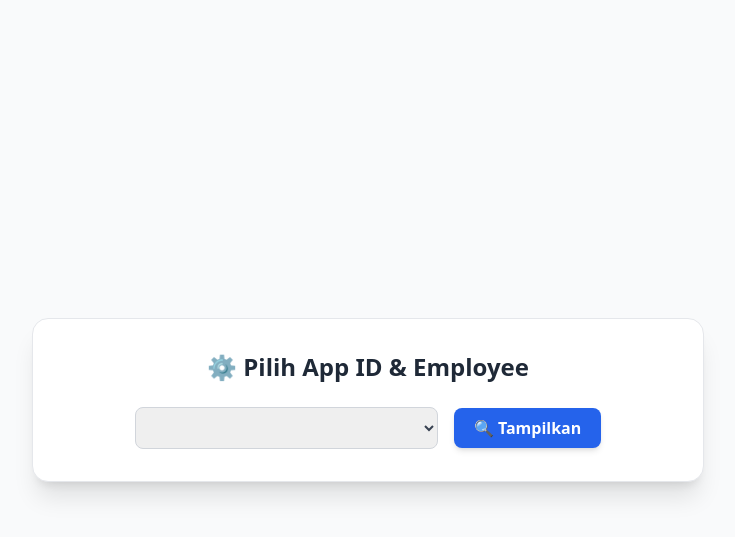
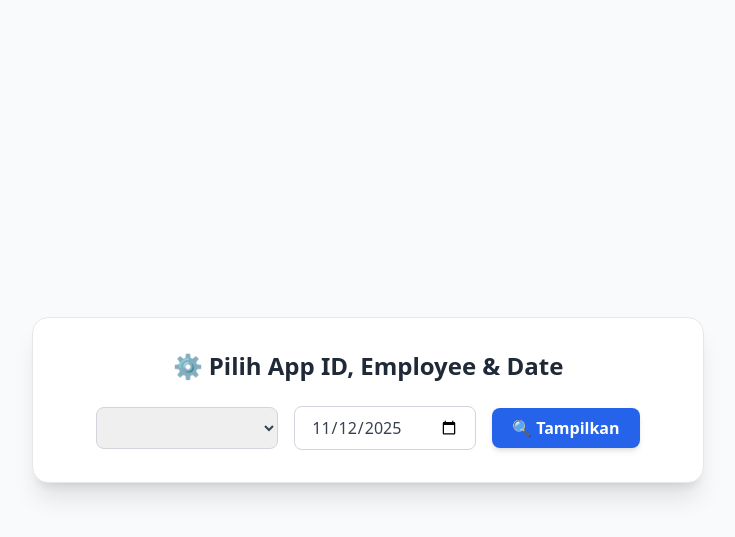
Before and after one commit to fiansyahm31125/mini-project-attandance, a CodeIgniter app: a page that uses application/views/iauser_select_view.php in a window 1280 px wide. Shown: the top 537 px of the page, without its empty margins (272-1007 px from the left). Run offline with CodeIgniter, Linux system fonts and the light colour scheme; data that the repository does not hold is empty; some libraries are stand-ins or nearby versions.

Commit message:
Batas automatic

```diff
--- a/application/views/iauser_select_view.php
+++ b/application/views/iauser_select_view.php
@@ -3,7 +3,7 @@
 
 <head>
     <meta charset="UTF-8">
-    <title>Pilih AppID & Employee</title>
+    <title>Pilih AppID, Employee & Date</title>
     <script src="https://cdn.tailwindcss.com"></script>
 </head>
 
@@ -11,12 +11,13 @@
 
     <div class="bg-white shadow-xl rounded-2xl p-8 w-full max-w-2xl border border-gray-200">
         <h2 class="text-2xl font-bold text-gray-800 mb-6 text-center">
-            ⚙️ Pilih App ID & Employee
+            ⚙️ Pilih App ID, Employee & Date
         </h2>
 
-        <div class="flex flex-col md:flex-row gap-4 items-center justify-center">
+        <div class="flex flex-col md:flex-row gap-4 items-center justify-center flex-wrap">
+            <!-- AppID -->
             <select name="appid" id="appid"
-                class="w-full md:w-1/2 px-4 py-2 border border-gray-300 rounded-lg text-gray-700 focus:ring-2 focus:ring-blue-500 focus:outline-none transition">
+                class="w-full md:w-[30%] px-4 py-2 border border-gray-300 rounded-lg text-gray-700 focus:ring-2 focus:ring-blue-500 focus:outline-none transition">
                 <option value="">-- Pilih AppID --</option>
                 <?php foreach ($iausers as $row): ?>
                     <option value="<?= htmlspecialchars($row['appid']); ?>"
@@ -26,25 +27,37 @@
                 <?php endforeach; ?>
             </select>
 
+            <!-- Employee -->
             <select name="employee" id="employee"
-                class="hidden w-full md:w-1/2 px-4 py-2 border border-gray-300 rounded-lg text-gray-700 focus:ring-2 focus:ring-blue-500 focus:outline-none transition">
+                class="hidden w-full md:w-[30%] px-4 py-2 border border-gray-300 rounded-lg text-gray-700 focus:ring-2 focus:ring-blue-500 focus:outline-none transition">
                 <option value="">-- Pilih Employee --</option>
             </select>
 
+            <!-- Pilih Tanggal -->
+            <input type="date" id="datePicker"
+                class="w-full md:w-[30%] px-4 py-2 border border-gray-300 rounded-lg text-gray-700 focus:ring-2 focus:ring-blue-500 focus:outline-none transition"
+                value="<?= date('Y-m-d'); ?>">
+
+            <!-- Tombol -->
             <button id="btnTampilkan"
-                class="bg-blue-600 hover:bg-blue-700 text-white font-semibold px-5 py-2 rounded-lg shadow-md transition">
+                class="bg-blue-600 hover:bg-blue-700 text-white font-semibold px-5 py-2 rounded-lg shadow-md transition w-full md:w-auto">
                 🔍 Tampilkan
             </button>
         </div>
 
+        <!-- HASIL -->
         <div id="hasil" class="mt-8 hidden animate-fade-in">
             <div class="bg-gray-100 rounded-lg p-5 border border-gray-200 space-y-2">
                 <div>📱 AppID: <strong id="showAppid" class="text-blue-700">-</strong></div>
                 <div>👤 Employee ID: <strong id="showEmpid" class="text-blue-700">-</strong></div>
+                <div>📅 Date: <strong id="showDate" class="text-indigo-700">-</strong></div>
                 <div>🧩 num_of_run_id: <strong id="numRun" class="text-green-600">-</strong></div>
                 <div>🏷️ tbnumrun.name: <strong id="numRunName" class="text-purple-700">-</strong></div>
                 <div>⏰ Start Time: <strong id="startTime" class="text-orange-600">-</strong></div>
                 <div>🕓 End Time: <strong id="endTime" class="text-orange-600">-</strong></div>
+                <hr class="my-3 border-gray-300">
+                <div>✅ Check In: <strong id="checkIn" class="text-green-700">-</strong></div>
+                <div>🚪 Check Out: <strong id="checkOut" class="text-red-700">-</strong></div>
             </div>
         </div>
     </div>
@@ -52,14 +65,18 @@
     <script>
         const selectAppid = document.getElementById('appid');
         const selectEmployee = document.getElementById('employee');
+        const datePicker = document.getElementById('datePicker');
         const btnTampilkan = document.getElementById('btnTampilkan');
         const hasilDiv = document.getElementById('hasil');
         const showAppid = document.getElementById('showAppid');
         const showEmpid = document.getElementById('showEmpid');
+        const showDate = document.getElementById('showDate');
         const numRunSpan = document.getElementById('numRun');
         const numRunNameSpan = document.getElementById('numRunName');
         const startTimeSpan = document.getElementById('startTime');
         const endTimeSpan = document.getElementById('endTime');
+        const checkInSpan = document.getElementById('checkIn');
+        const checkOutSpan = document.getElementById('checkOut');
 
         async function loadEmployees(appid) {
             selectEmployee.innerHTML = '<option value="">-- Pilih Employee --</option>';
@@ -84,7 +101,7 @@
                     const option = document.createElement('option');
                     option.value = emp.employee_id;
                     option.textContent = emp.employee_full_name;
-                    if (emp.employee_id == 22363) option.selected = true;
+                    option.selected = true;
                     selectEmployee.appendChild(option);
                 });
 
@@ -104,7 +121,8 @@
                     const numOfRun = response.data.num_of_run_id;
                     localStorage.setItem('num_of_run_id', numOfRun);
 
-                    await getNumRunName(numOfRun);
+                    const selectedDate = localStorage.getItem('selected_date') || new Date().toISOString().split('T')[0];
+                    await getNumRunName(numOfRun, selectedDate);
                     await getNumRunDeil(numOfRun);
                 } else {
                     localStorage.removeItem('num_of_run_id');
@@ -117,9 +135,9 @@
             }
         }
 
-        async function getNumRunName(numOfRun) {
+        async function getNumRunName(numOfRun, date) {
             try {
-                const res = await fetch(`/index.php/tbnumrun/get_name_by_id/${numOfRun}`);
+                const res = await fetch(`/index.php/tbnumrun/get_name_by_id/${numOfRun}/${date}`);
                 const response = await res.json();
 
                 if (response.status && response.data) {
@@ -151,11 +169,31 @@
                 }
             } catch (err) {
                 console.error('Gagal ambil tbnumrundeil:', err);
-                localStorage.removeItem('tbnumrundeil_start_time');
-                localStorage.removeItem('tbnumrundeil_end_time');
             }
         }
 
+        async function getCheckInOut(appid, empid, date) {
+            try {
+                const urltmp = `/index.php/tbcheckinout_mobile/get_by_empid_and_date/${empid}/${date}`;
+                alert(urltmp);
+                const res = await fetch(urltmp);
+                const response = await res.json();
+
+                if (response.status && response.data) {
+                    localStorage.setItem('check_in_time', response.data.first_checkin || '-');
+                    localStorage.setItem('check_out_time', response.data.last_checkout || '-');
+                } else {
+                    localStorage.removeItem('check_in_time');
+                    localStorage.removeItem('check_out_time');
+                }
+            } catch (err) {
+                console.error('Gagal ambil data absen:', err);
+                localStorage.removeItem('check_in_time');
+                localStorage.removeItem('check_out_time');
+            }
+        }
+
+        // Event listeners
         selectAppid.addEventListener('change', function() {
             const appid = this.value;
             localStorage.setItem('selected_appid', appid);
@@ -163,28 +201,25 @@
             hasilDiv.classList.add('hidden');
             loadEmployees(appid);
             localStorage.removeItem('selected_employee');
-            localStorage.removeItem('num_of_run_id');
-            localStorage.removeItem('tbnumrun_name');
-            localStorage.removeItem('tbnumrundeil_start_time');
-            localStorage.removeItem('tbnumrundeil_end_time');
         });
 
         selectEmployee.addEventListener('change', function() {
             const empid = this.value;
             const appid = selectAppid.value;
-            hasilDiv.classList.add('hidden');
-
             if (!appid || !empid) return;
-
             localStorage.setItem('selected_employee', empid);
-            showEmpid.textContent = empid;
-
             getNumOfRun(appid, empid);
         });
 
-        btnTampilkan.addEventListener('click', function() {
+        datePicker.addEventListener('change', function() {
+            const selectedDate = this.value;
+            localStorage.setItem('selected_date', selectedDate);
+        });
+
+        btnTampilkan.addEventListener('click', async function() {
             const appid = localStorage.getItem('selected_appid');
             const empid = localStorage.getItem('selected_employee');
+            const date = localStorage.getItem('selected_date') || new Date().toISOString().split('T')[0];
             const numRun = localStorage.getItem('num_of_run_id');
             const numRunName = localStorage.getItem('tbnumrun_name');
             const startTime = localStorage.getItem('tbnumrundeil_start_time');
@@ -195,28 +230,40 @@
                 return;
             }
 
+            // Ambil data check in/out sebelum tampil
+            await getCheckInOut(appid, empid, date);
+
+            const checkIn = localStorage.getItem('check_in_time');
+            const checkOut = localStorage.getItem('check_out_time');
+
             showAppid.textContent = appid;
             showEmpid.textContent = empid;
+            showDate.textContent = date;
             numRunSpan.textContent = numRun || '(tidak ditemukan)';
             numRunNameSpan.textContent = numRunName || '(tidak ditemukan)';
             startTimeSpan.textContent = startTime || '(tidak ditemukan)';
             endTimeSpan.textContent = endTime || '(tidak ditemukan)';
+            checkInSpan.textContent = checkIn || '(tidak ditemukan)';
+            checkOutSpan.textContent = checkOut || '(tidak ditemukan)';
 
             hasilDiv.classList.remove('hidden');
         });
 
         document.addEventListener('DOMContentLoaded', function() {
+            // const defaultAppid = 'IA01M368F20210831677';
+            // const defaultEmpid = '15873';
             const defaultAppid = 'IA01M168064F20250505533';
             const defaultEmpid = '22363';
+            const today = new Date().toISOString().split('T')[0];
 
             selectAppid.value = defaultAppid;
+            datePicker.value = today;
             localStorage.setItem('selected_appid', defaultAppid);
-            showAppid.textContent = defaultAppid;
+            localStorage.setItem('selected_date', today);
 
             loadEmployees(defaultAppid).then(() => {
                 selectEmployee.value = defaultEmpid;
                 localStorage.setItem('selected_employee', defaultEmpid);
-                showEmpid.textContent = defaultEmpid;
                 getNumOfRun(defaultAppid, defaultEmpid);
             });
         });
```
Also changed, not shown: application/controllers/Tbcheckinout_mobile.php (added, +44 -0 lines), application/models/Tbcheckinout_mobile_model.php (added, +31 -0 lines).
